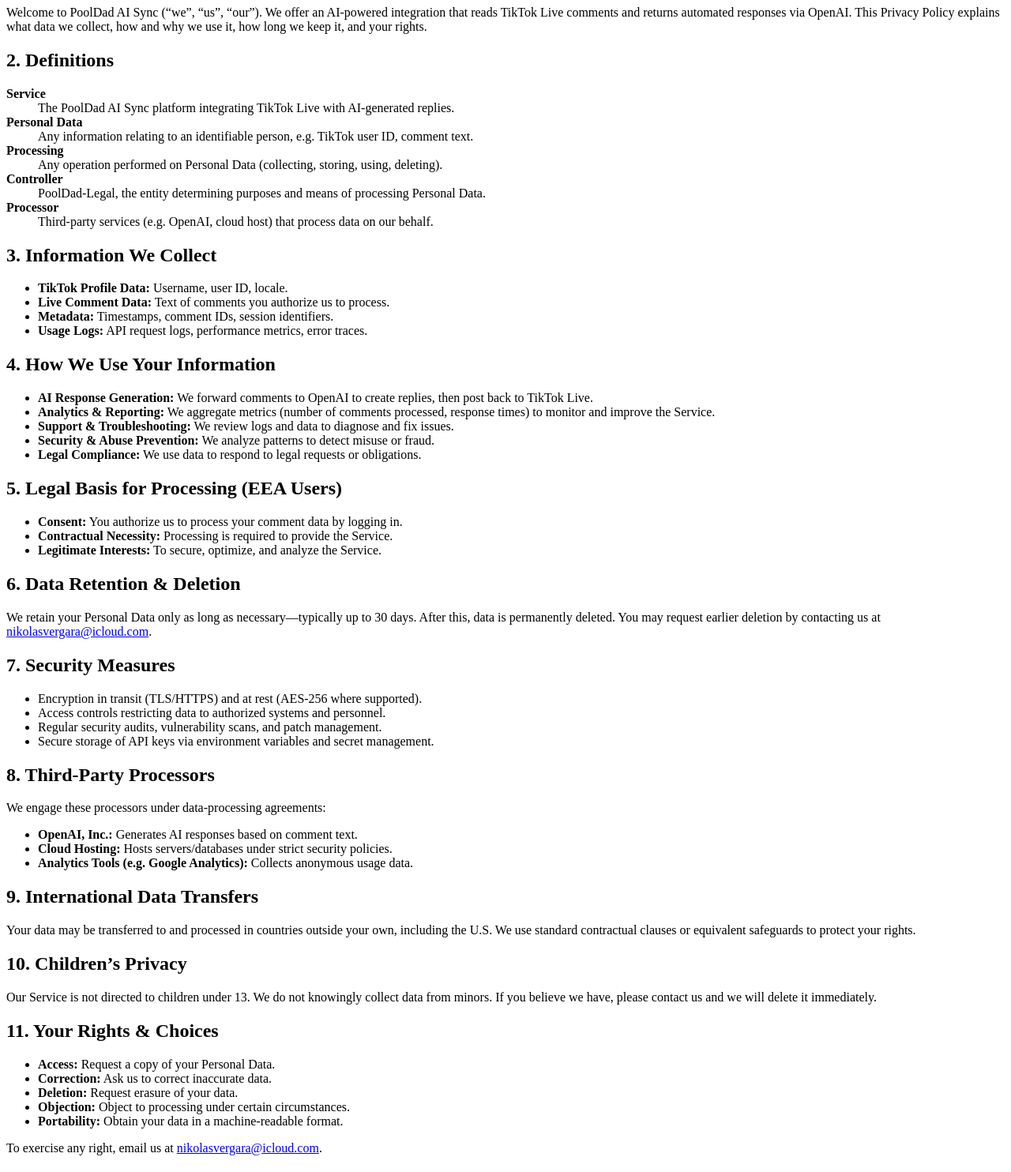
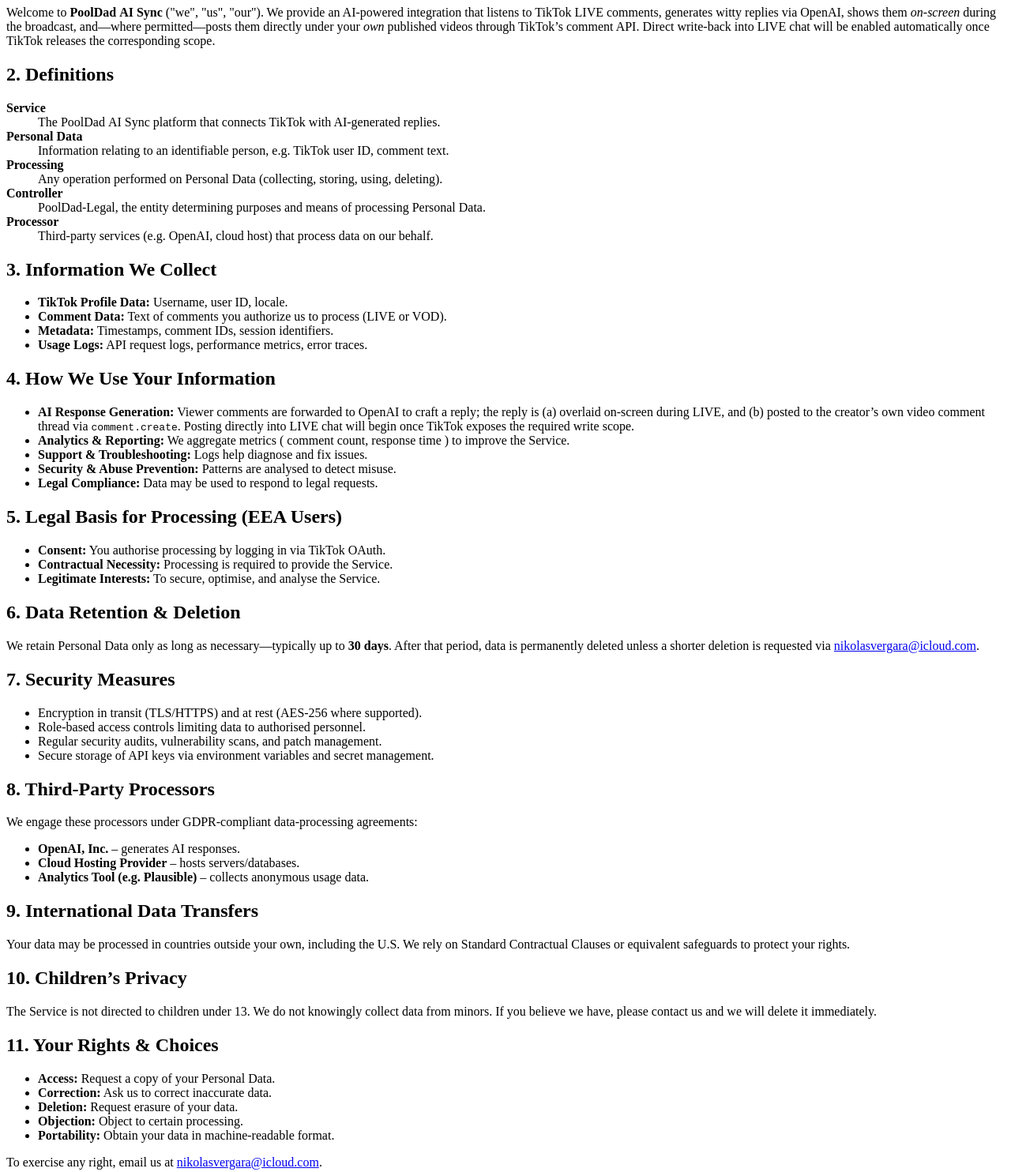
Before and after one commit to PoolDad-Legal/pooldad-legal.github.io, a plain HTML site: page privacy.html in a window 1280 px wide. Shown: the part 120-1604 px from the top of the page at 79% size. Drawn offline with Linux system fonts and the light colour scheme.

Commit message:
Update privacy.html: reflect auto‑comment feature & future LIVE‑chat posting
• Revised Introduction to clarify that PoolDad AI Sync now posts AI replies under creator‑owned videos via comment.create, while LIVE replies remain on‑screen overlays.
• Updated Section 4 “How We Use Your Information” to describe (a) LIVE overlay and (b) auto‑comments, plus roadmap note for direct LIVE‑chat posting once TikTok exposes the scope.
• No other structural edits; retention period, security measures, user rights and all legal clauses remain unchanged.
• HTML validated (UTF‑8, <meta viewport>, descriptive <title>).

```diff
--- a/privacy.html
+++ b/privacy.html
@@ -1,134 +1,140 @@
 <!DOCTYPE html>
 <html lang="en">
 <head>
-  <meta charset="UTF-8"/>
-  <meta name="viewport" content="width=device-width, initial-scale=1.0"/>
-  <title>Privacy Policy – PoolDad AI Sync</title>
-  <meta name="description" content="Comprehensive Privacy Policy for PoolDad AI Sync."/>
+  <meta charset="UTF-8" />
+  <meta name="viewport" content="width=device-width, initial-scale=1.0" />
+  <title>Privacy Policy – PoolDad AI Sync</title>
+  <meta name="description" content="Privacy Policy outlining how PoolDad AI Sync processes TikTok comments, generates AI replies, and protects your data." />
 </head>
 <body>
   <h1>Privacy Policy</h1>
 
+  <!-- 1 · Introduction -->
   <section>
     <h2>1. Introduction</h2>
     <p>
-      Welcome to PoolDad AI Sync (“we”, “us”, “our”). We offer an AI-powered integration that
-      reads TikTok Live comments and returns automated responses via OpenAI. This Privacy Policy
-      explains what data we collect, how and why we use it, how long we keep it, and your rights.
+      Welcome to <strong>PoolDad AI Sync</strong> ("we", "us", "our"). We provide an AI‑powered
+      integration that listens to TikTok LIVE comments, generates witty replies via OpenAI, shows them
+      <em>on‑screen</em> during the broadcast, and—where permitted—posts them directly under your <em>own</em>
+      published videos through TikTok’s comment API. Direct write‑back into LIVE chat will be enabled
+      automatically once TikTok releases the corresponding scope.
     </p>
   </section>
 
+  <!-- 2 · Definitions -->
   <section>
     <h2>2. Definitions</h2>
     <dl>
       <dt><strong>Service</strong></dt>
-      <dd>The PoolDad AI Sync platform integrating TikTok Live with AI-generated replies.</dd>
+      <dd>The PoolDad AI Sync platform that connects TikTok with AI‑generated replies.</dd>
       <dt><strong>Personal Data</strong></dt>
-      <dd>Any information relating to an identifiable person, e.g. TikTok user ID, comment text.</dd>
+      <dd>Information relating to an identifiable person, e.g. TikTok user ID, comment text.</dd>
       <dt><strong>Processing</strong></dt>
       <dd>Any operation performed on Personal Data (collecting, storing, using, deleting).</dd>
       <dt><strong>Controller</strong></dt>
-      <dd>PoolDad-Legal, the entity determining purposes and means of processing Personal Data.</dd>
+      <dd>PoolDad‑Legal, the entity determining purposes and means of processing Personal Data.</dd>
       <dt><strong>Processor</strong></dt>
-      <dd>Third-party services (e.g. OpenAI, cloud host) that process data on our behalf.</dd>
+      <dd>Third‑party services (e.g. OpenAI, cloud host) that process data on our behalf.</dd>
     </dl>
   </section>
 
+  <!-- 3 · Information We Collect -->
   <section>
     <h2>3. Information We Collect</h2>
     <ul>
       <li><strong>TikTok Profile Data:</strong> Username, user ID, locale.</li>
-      <li><strong>Live Comment Data:</strong> Text of comments you authorize us to process.</li>
+      <li><strong>Comment Data:</strong> Text of comments you authorize us to process (LIVE or VOD).</li>
       <li><strong>Metadata:</strong> Timestamps, comment IDs, session identifiers.</li>
       <li><strong>Usage Logs:</strong> API request logs, performance metrics, error traces.</li>
     </ul>
   </section>
 
+  <!-- 4 · How We Use Your Information -->
   <section>
     <h2>4. How We Use Your Information</h2>
     <ul>
       <li>
-        <strong>AI Response Generation:</strong> We forward comments to OpenAI to create replies,
-        then post back to TikTok Live.
+        <strong>AI Response Generation:</strong> Viewer comments are forwarded to OpenAI to craft a reply;
+        the reply is (a) overlaid on‑screen during LIVE, and (b) posted to the creator’s own video
+        comment thread via <code>comment.create</code>. Posting directly into LIVE chat will begin once
+        TikTok exposes the required write scope.
       </li>
-      <li>
-        <strong>Analytics & Reporting:</strong> We aggregate metrics (number of comments processed,
-        response times) to monitor and improve the Service.
-      </li>
-      <li>
-        <strong>Support & Troubleshooting:</strong> We review logs and data to diagnose and fix issues.
-      </li>
-      <li>
-        <strong>Security & Abuse Prevention:</strong> We analyze patterns to detect misuse or fraud.
-      </li>
-      <li>
-        <strong>Legal Compliance:</strong> We use data to respond to legal requests or obligations.
-      </li>
+      <li><strong>Analytics & Reporting:</strong> We aggregate metrics ( comment count, response time ) to improve the Service.</li>
+      <li><strong>Support & Troubleshooting:</strong> Logs help diagnose and fix issues.</li>
+      <li><strong>Security & Abuse Prevention:</strong> Patterns are analysed to detect misuse.</li>
+      <li><strong>Legal Compliance:</strong> Data may be used to respond to legal requests.</li>
     </ul>
   </section>
 
+  <!-- 5 · Legal Basis for Processing (EEA Users) -->
   <section>
     <h2>5. Legal Basis for Processing (EEA Users)</h2>
     <ul>
-      <li><strong>Consent:</strong> You authorize us to process your comment data by logging in.</li>
+      <li><strong>Consent:</strong> You authorise processing by logging in via TikTok OAuth.</li>
       <li><strong>Contractual Necessity:</strong> Processing is required to provide the Service.</li>
-      <li><strong>Legitimate Interests:</strong> To secure, optimize, and analyze the Service.</li>
+      <li><strong>Legitimate Interests:</strong> To secure, optimise, and analyse the Service.</li>
     </ul>
   </section>
 
+  <!-- 6 · Data Retention & Deletion -->
   <section>
     <h2>6. Data Retention & Deletion</h2>
     <p>
-      We retain your Personal Data only as long as necessary—typically up to 30 days. After this,
-      data is permanently deleted. You may request earlier deletion by contacting us at
+      We retain Personal Data only as long as necessary—typically up to <strong>30 days</strong>. After
+      that period, data is permanently deleted unless a shorter deletion is requested via
       <a href="mailto:nikolasvergara@icloud.com">nikolasvergara@icloud.com</a>.
     </p>
   </section>
 
+  <!-- 7 · Security Measures -->
   <section>
     <h2>7. Security Measures</h2>
     <ul>
-      <li>Encryption in transit (TLS/HTTPS) and at rest (AES-256 where supported).</li>
-      <li>Access controls restricting data to authorized systems and personnel.</li>
+      <li>Encryption in transit (TLS/HTTPS) and at rest (AES‑256 where supported).</li>
+      <li>Role‑based access controls limiting data to authorised personnel.</li>
       <li>Regular security audits, vulnerability scans, and patch management.</li>
       <li>Secure storage of API keys via environment variables and secret management.</li>
     </ul>
   </section>
 
+  <!-- 8 · Third‑Party Processors -->
   <section>
-    <h2>8. Third-Party Processors</h2>
-    <p>We engage these processors under data-processing agreements:</p>
+    <h2>8. Third‑Party Processors</h2>
+    <p>We engage these processors under GDPR‑compliant data‑processing agreements:</p>
     <ul>
-      <li><strong>OpenAI, Inc.:</strong> Generates AI responses based on comment text.</li>
-      <li><strong>Cloud Hosting:</strong> Hosts servers/databases under strict security policies.</li>
-      <li><strong>Analytics Tools (e.g. Google Analytics):</strong> Collects anonymous usage data.</li>
+      <li><strong>OpenAI, Inc.</strong> – generates AI responses.</li>
+      <li><strong>Cloud Hosting Provider</strong> – hosts servers/databases.</li>
+      <li><strong>Analytics Tool (e.g. Plausible)</strong> – collects anonymous usage data.</li>
     </ul>
   </section>
 
+  <!-- 9 · International Data Transfers -->
   <section>
     <h2>9. International Data Transfers</h2>
     <p>
-      Your data may be transferred to and processed in countries outside your own, including the U.S.
-      We use standard contractual clauses or equivalent safeguards to protect your rights.
+      Your data may be processed in countries outside your own, including the U.S. We rely on
+      Standard Contractual Clauses or equivalent safeguards to protect your rights.
     </p>
   </section>
 
+  <!-- 10 · Children’s Privacy -->
   <section>
     <h2>10. Children’s Privacy</h2>
     <p>
-      Our Service is not directed to children under 13. We do not knowingly collect data from minors.
+      The Service is not directed to children under 13. We do not knowingly collect data from minors.
       If you believe we have, please contact us and we will delete it immediately.
     </p>
   </section>
 
+  <!-- 11 · Your Rights & Choices -->
   <section>
     <h2>11. Your Rights & Choices</h2>
     <ul>
       <li><strong>Access:</strong> Request a copy of your Personal Data.</li>
       <li><strong>Correction:</strong> Ask us to correct inaccurate data.</li>
       <li><strong>Deletion:</strong> Request erasure of your data.</li>
-      <li><strong>Objection:</strong> Object to processing under certain circumstances.</li>
-      <li><strong>Portability:</strong> Obtain your data in a machine-readable format.</li>
+      <li><strong>Objection:</strong> Object to certain processing.</li>
+      <li><strong>Portability:</strong> Obtain your data in machine‑readable format.</li>
     </ul>
     <p>
       To exercise any right, email us at
@@ -136,21 +142,22 @@
     </p>
   </section>
 
+  <!-- 12 · Changes to This Policy -->
   <section>
     <h2>12. Changes to This Policy</h2>
     <p>
-      We may update this policy occasionally. We’ll post changes here at least 30 days before
-      they become effective. Continued use of the Service after that date constitutes acceptance.
+      We may update this policy occasionally. We’ll post changes here at least 30 days before they
+      become effective. Continued use of the Service after that date constitutes acceptance.
     </p>
   </section>
 
+  <!-- 13 · Contact Information -->
   <section>
     <h2>13. Contact Information</h2>
     <address>
-      PoolDad AI Sync Support<br/>
-      Email: <a href="mailto:nikolasvergara@icloud.com">nikolasvergara@icloud.com</a><br/>
-      Address: Conselheiro Nébias 100, Bairro Campo Elísios,<br/>
-      CEP 01203-000, São Paulo, São Paulo, Brasil
+      PoolDad AI Sync Support<br />
+      Email: <a href="mailto:nikolasvergara@icloud.com">nikolasvergara@icloud.com</a><br />
+      Address: Conselheiro Nébias 100, Campo Elísios, São Paulo, SP 01203‑000, Brazil
     </address>
   </section>
 </body>
```
